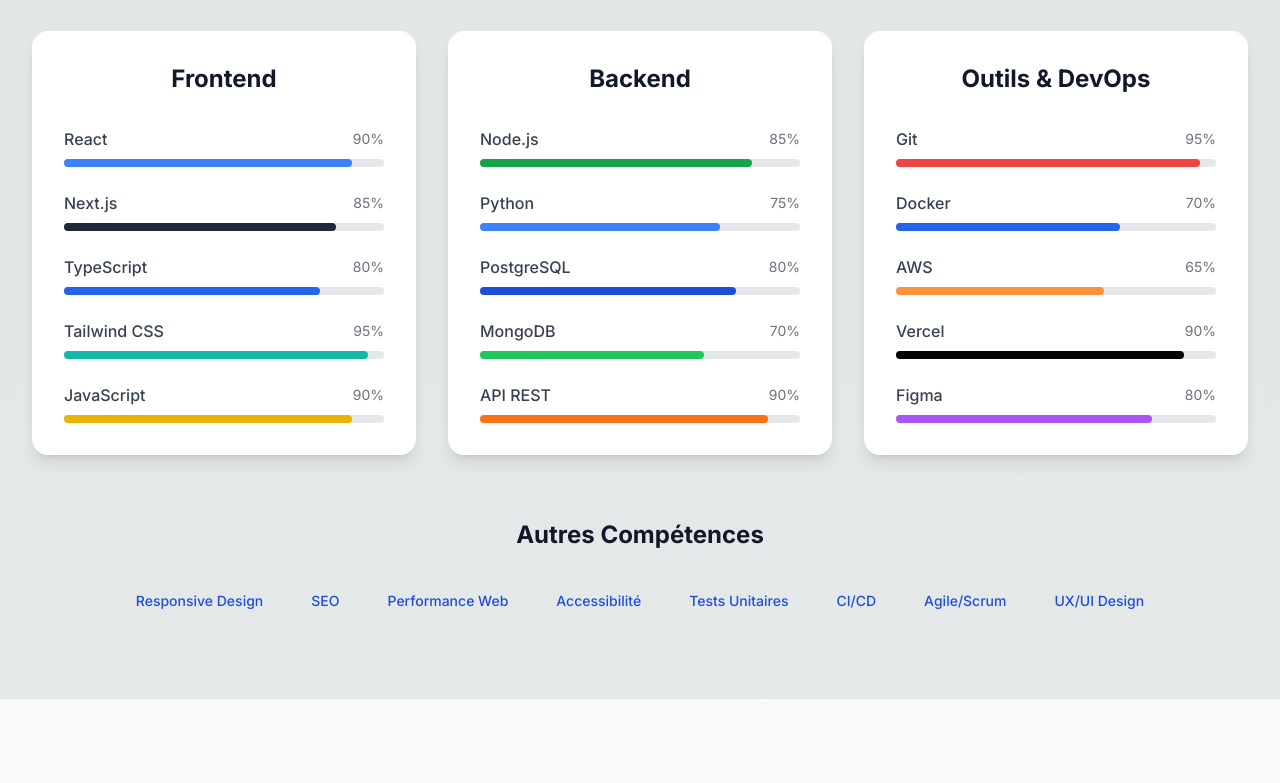
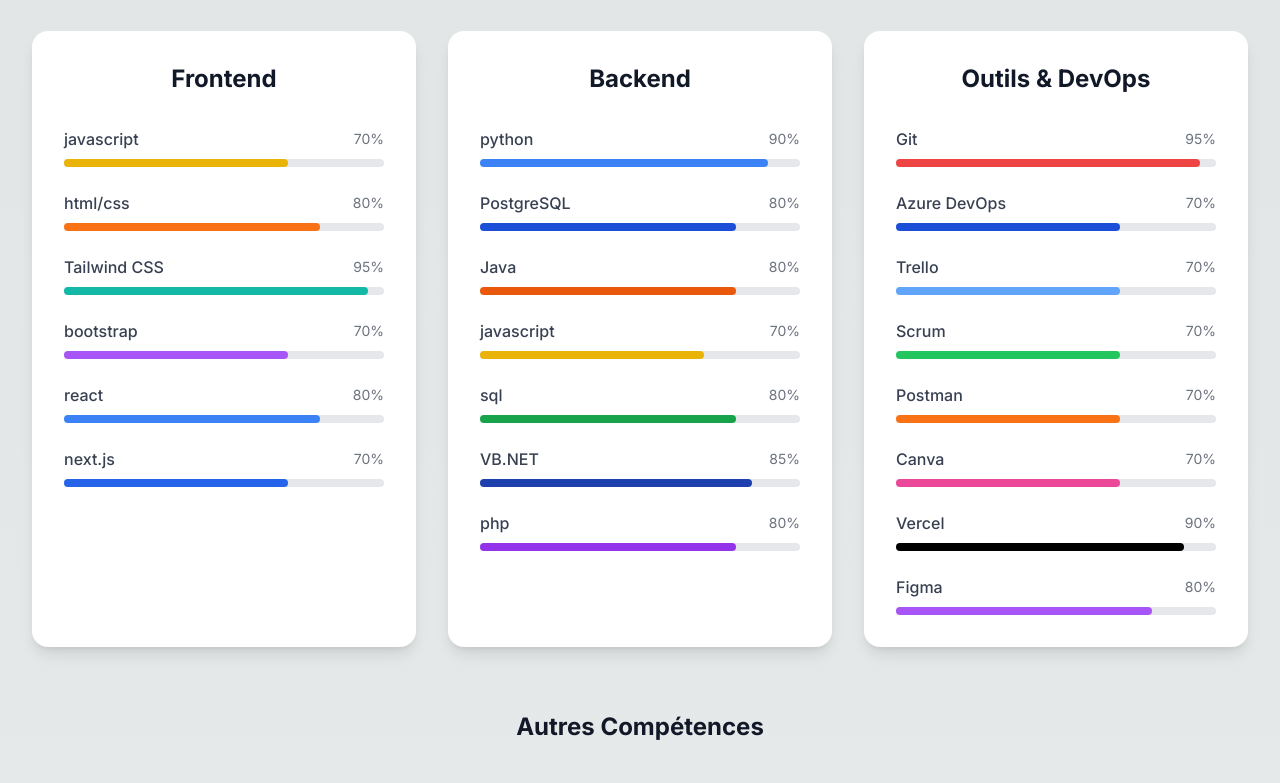
Before and after one commit to NdeyeFa9928/portfolio, a Next.js app: page / in a window 1280 px wide. Shown: the part 2520-3303 px from the top of the page. Built offline with nearby package versions, Linux system fonts and the light colour scheme.

Commit message:
feat(skillsSection) : adapt Skills to the cv

```diff
--- a/src/components/sections/SkillsSection.tsx
+++ b/src/components/sections/SkillsSection.tsx
@@ -6,29 +6,36 @@
   {
     title: 'Frontend',
     skills: [
-      { name: 'React', level: 90, color: 'bg-blue-500' },
-      { name: 'Next.js', level: 85, color: 'bg-gray-800' },
-      { name: 'TypeScript', level: 80, color: 'bg-blue-600' },
+      { name: 'javascript', level: 70, color: 'bg-yellow-500' },
+      { name: 'html/css', level: 80, color: 'bg-orange-500' },
       { name: 'Tailwind CSS', level: 95, color: 'bg-teal-500' },
-      { name: 'JavaScript', level: 90, color: 'bg-yellow-500' },
+      { name: 'bootstrap', level: 70, color: 'bg-purple-500' },
+      { name: 'react', level: 80, color: 'bg-blue-500' },
+      { name: 'next.js', level: 70, color: 'bg-blue-600' },
     ]
   },
   {
     title: 'Backend',
     skills: [
-      { name: 'Node.js', level: 85, color: 'bg-green-600' },
-      { name: 'Python', level: 75, color: 'bg-blue-500' },
+      { name: 'python', level: 90, color: 'bg-blue-500' },
       { name: 'PostgreSQL', level: 80, color: 'bg-blue-700' },
-      { name: 'MongoDB', level: 70, color: 'bg-green-500' },
-      { name: 'API REST', level: 90, color: 'bg-orange-500' },
+      { name: 'Java', level: 80, color: 'bg-orange-600' },
+      { name: 'javascript', level: 70, color: 'bg-yellow-500' },
+      { name: 'sql', level: 80, color: 'bg-green-600' },
+      { name: 'VB.NET', level: 85, color: 'bg-blue-800' },
+      { name: 'php', level: 80, color: 'bg-purple-600' },
+
     ]
   },
   {
     title: 'Outils & DevOps',
     skills: [
       { name: 'Git', level: 95, color: 'bg-red-500' },
-      { name: 'Docker', level: 70, color: 'bg-blue-600' },
-      { name: 'AWS', level: 65, color: 'bg-orange-400' },
+      { name: 'Azure DevOps', level: 70, color: 'bg-blue-700' },
+      { name: 'Trello', level: 70, color: 'bg-blue-400' },
+      { name: 'Scrum', level: 70, color: 'bg-green-500' },
+      { name: 'Postman', level: 70, color: 'bg-orange-500' },
+      { name: 'Canva', level: 70, color: 'bg-pink-500' },
       { name: 'Vercel', level: 90, color: 'bg-black' },
       { name: 'Figma', level: 80, color: 'bg-purple-500' },
     ]
@@ -123,8 +130,8 @@
 
         <div className="flex flex-wrap justify-center gap-4">
           {[
-            'Responsive Design', 'SEO', 'Performance Web', 'Accessibilité',
-            'Tests Unitaires', 'CI/CD', 'Agile/Scrum', 'UX/UI Design'
+            'responsive design', 'tests unitaires','tests d\'integration','déploiement', 'architecture projet', 'gestion de projet',
+            'cycle en V','agile/scrum'
           ].map((skill, index) => (
             <motion.span
               key={skill}
```
